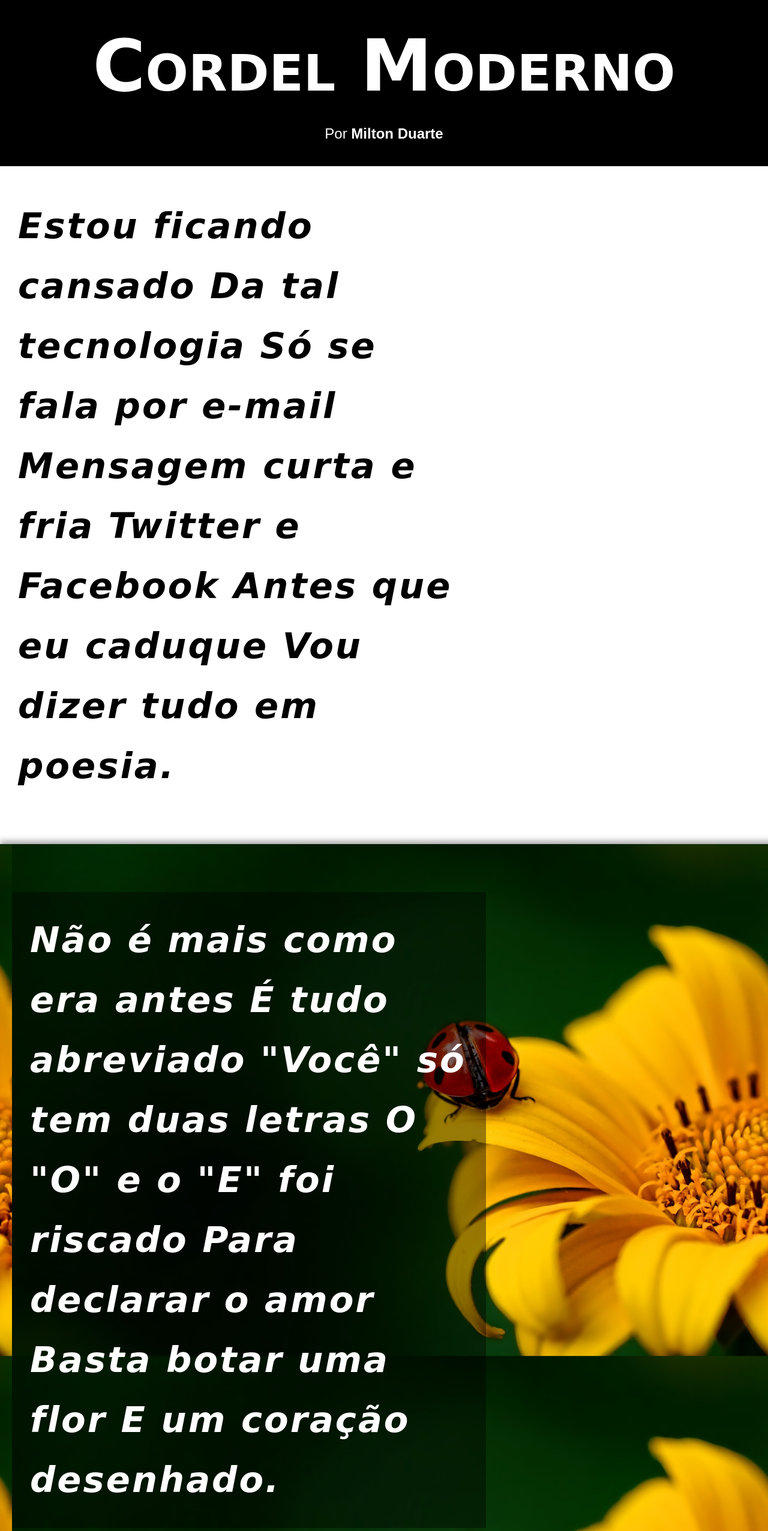
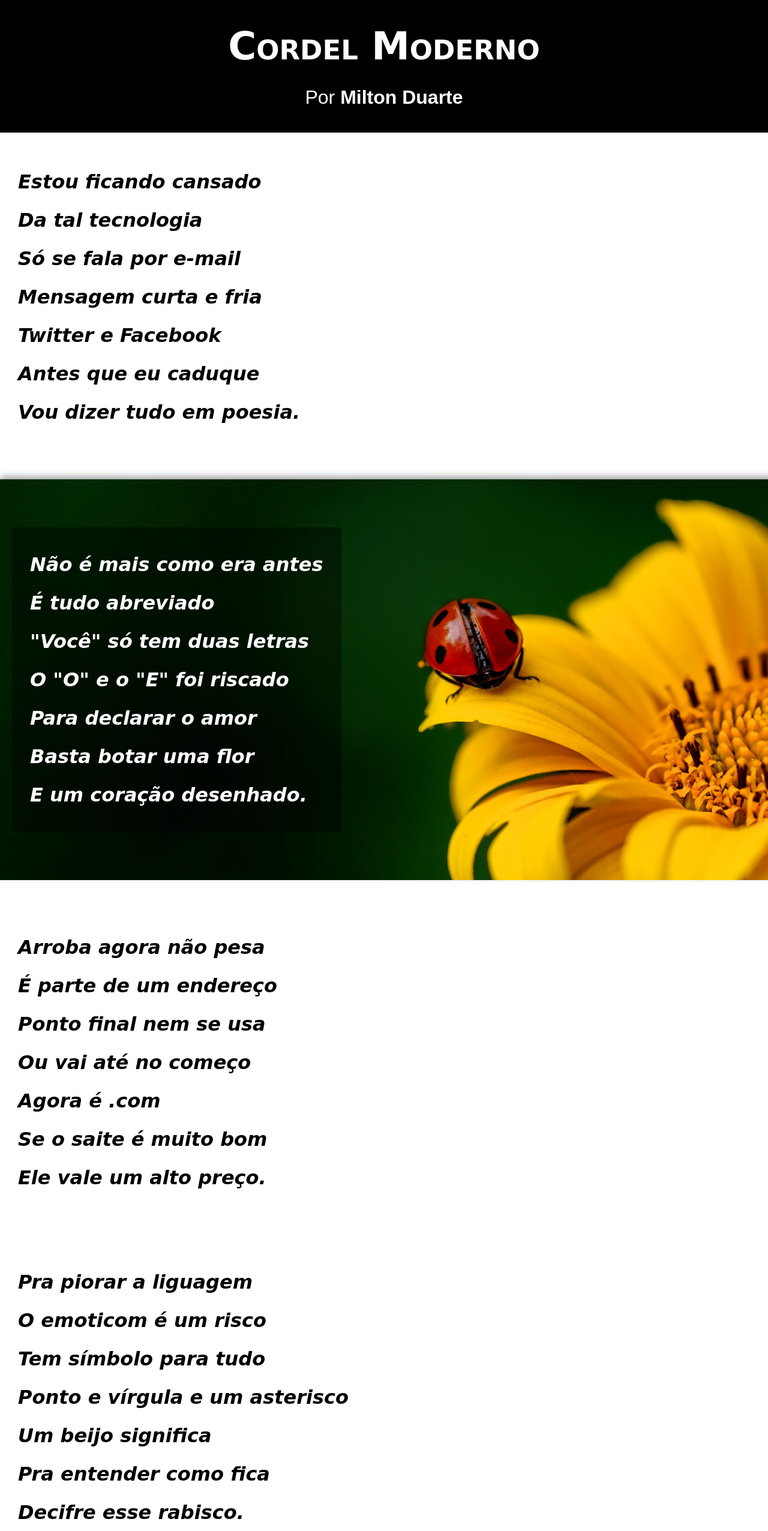
Before and after one commit to lucadboer/Cordel-Project, a plain HTML site: page index.html in a window 1280 px wide. Shown: the top 2552 px of the page at 60% size. Drawn offline with Linux system fonts and the light colour scheme.

Commit message:
up files

```diff
--- a/index.html
+++ b/index.html
@@ -15,66 +15,66 @@
 
     <main>
         <section class="poesia">
-            <p>Estou ficando cansado
-                Da tal tecnologia
-                Só se fala por e-mail
-                Mensagem curta e fria
-                Twitter e Facebook
-                Antes que eu caduque
+            <p>Estou ficando cansado <br>
+                Da tal tecnologia <br>
+                Só se fala por e-mail <br>
+                Mensagem curta e fria <br>
+                Twitter e Facebook <br>
+                Antes que eu caduque <br>
                 Vou dizer tudo em poesia.</p>
         </section>
         <section id="foto1" class="poesia">
-            <p>Não é mais como era antes
-                É tudo abreviado
-                "Você" só tem duas letras
-                O "O" e o "E" foi riscado
-                Para declarar o amor
-                Basta botar uma flor
+            <p>Não é mais como era antes <br>
+                É tudo abreviado <br>
+                "Você" só tem duas letras <br>
+                O "O" e o "E" foi riscado <br>
+                Para declarar o amor <br>
+                Basta botar uma flor <br>
                 E um coração desenhado.</p>
         </section>
         <section class="poesia">
-            <p>Arroba agora não pesa
-                É parte de um endereço
-                Ponto final nem se usa
-                Ou vai até no começo
-                Agora é .com
-                Se o saite é muito bom
+            <p>Arroba agora não pesa <br>
+                É parte de um endereço <br>
+                Ponto final nem se usa <br>
+                Ou vai até no começo <br>
+                Agora é .com <br>
+                Se o saite é muito bom <br>
                 Ele vale um alto preço.</p>
         </section>
         <section class="poesia">
-            <p>Pra piorar a liguagem
-                O emoticom é um risco
-                Tem símbolo para tudo
-                Ponto e vírgula e um asterisco
-                Um beijo significa
-                Pra entender como fica
+            <p>Pra piorar a liguagem <br>
+                O emoticom é um risco <br>
+                Tem símbolo para tudo <br>
+                Ponto e vírgula e um asterisco <br>
+                Um beijo significa <br>
+                Pra entender como fica <br>
                 Decifre esse rabisco.</p>
         </section>
         <section id="foto2" class="poesia">
-            <p>Tenho saudade das cartas
-                Escritas com a própria mão
-                Mandava no mês de Junho
-                Só chegava no Verão
-                Mas matava a saudade
-                Era texto de verdade
+            <p>Tenho saudade das cartas <br>
+                Escritas com a própria mão <br>
+                Mandava no mês de Junho <br>
+                Só chegava no Verão <br>
+                Mas matava a saudade <br>
+                Era texto de verdade <br>
                 Nas linhas do coração.</p>
         </section>
         <section class="poesia">
-            <p>Agora, escrevo e envio
-                Chegando na mesma hora
-                Mas quando vou prosear
-                A pessoa foi embora
-                Abriu outro aplicativo
-                O mundo ficou cativo
+            <p>Agora, escrevo e envio <br>
+                Chegando na mesma hora <br>
+                Mas quando vou prosear <br>
+                A pessoa foi embora <br>
+                Abriu outro aplicativo <br>
+                O mundo ficou cativo <br>
                 Da tecnologia do agora.</p>
         </section>
         <section class="poesia">
-            <p>Felizmente, pra orar
-                Não precisa de internet
-                Deus escuta todo mundo
-                Se quiser, faça esse teste
-                Dois pontos são dois joelhos
-                Seus lábios são aparelhos
+            <p>Felizmente, pra orar <br>
+                Não precisa de internet <br>
+                Deus escuta todo mundo <br>
+                Se quiser, faça esse teste <br>
+                Dois pontos são dois joelhos <br>
+                Seus lábios são aparelhos <br>
                 Deixe que Deus interprete.</p>
         </section>
     </main>
--- a/style.css
+++ b/style.css
@@ -17,7 +17,7 @@ header {
 }
 
 header > h1 {
-    font-size: 7.5em;
+    font-size: 5vw;
     padding-bottom: 30px;
     font-variant: small-caps;
 }
@@ -25,6 +25,7 @@ header > h1 {
 header > h2 {
     font-family: Arial, Helvetica, sans-serif;
     font-weight: 100;
+    font-size: 2.5vw;
 }
 
 a {
@@ -41,19 +42,22 @@ a:hover {
     margin-bottom: 50px;
 }
 
+section {
+    font-size: 2.5vw;
+}
+
 .poesia > p {
-    font-size: 3.7em;
     font-family: cursive;
-    letter-spacing: 3px;
-    line-height: 100px;
+    line-height: 2em;
     font-weight: 600;
-    max-width: 730px;
+    max-width: 700px;
     padding: 30px;
     font-style: italic;
 }
 
 #foto1 {
     background-image: url("imagens/background001.jpg");
+    background-position: right center;
     background-size: cover;
     background-attachment: fixed;
     width: 100vw;
@@ -64,6 +68,7 @@ a:hover {
 #foto1 > p {
     background-color: rgba(0, 0, 0, 0.404);
     color: white;
+    display: inline-block;
 }
 
 #foto2 {
@@ -79,6 +84,7 @@ a:hover {
     background-color: rgba(0, 0, 0, 0.404);
     color: white;
     text-shadow: 1.5px 1.5px 0px black;
+    display: inline-block;
 }
 
 footer {
```
